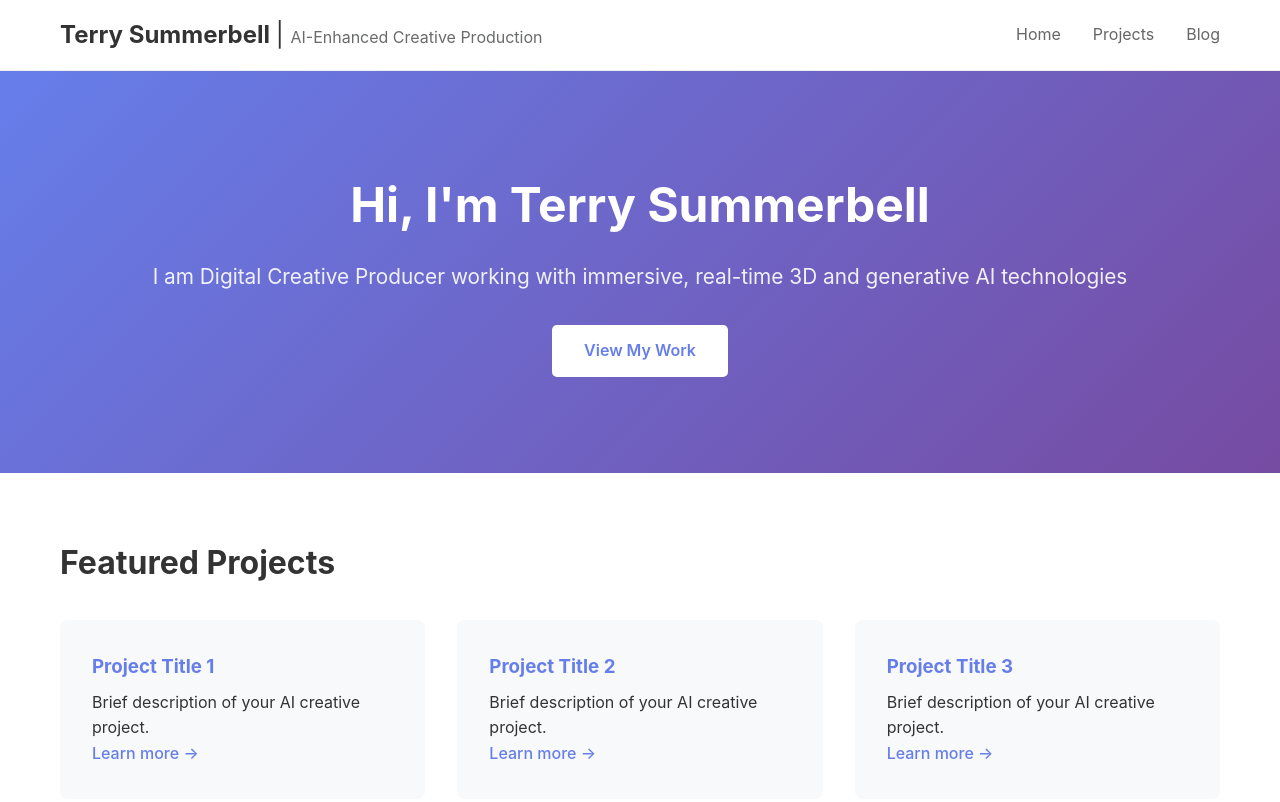
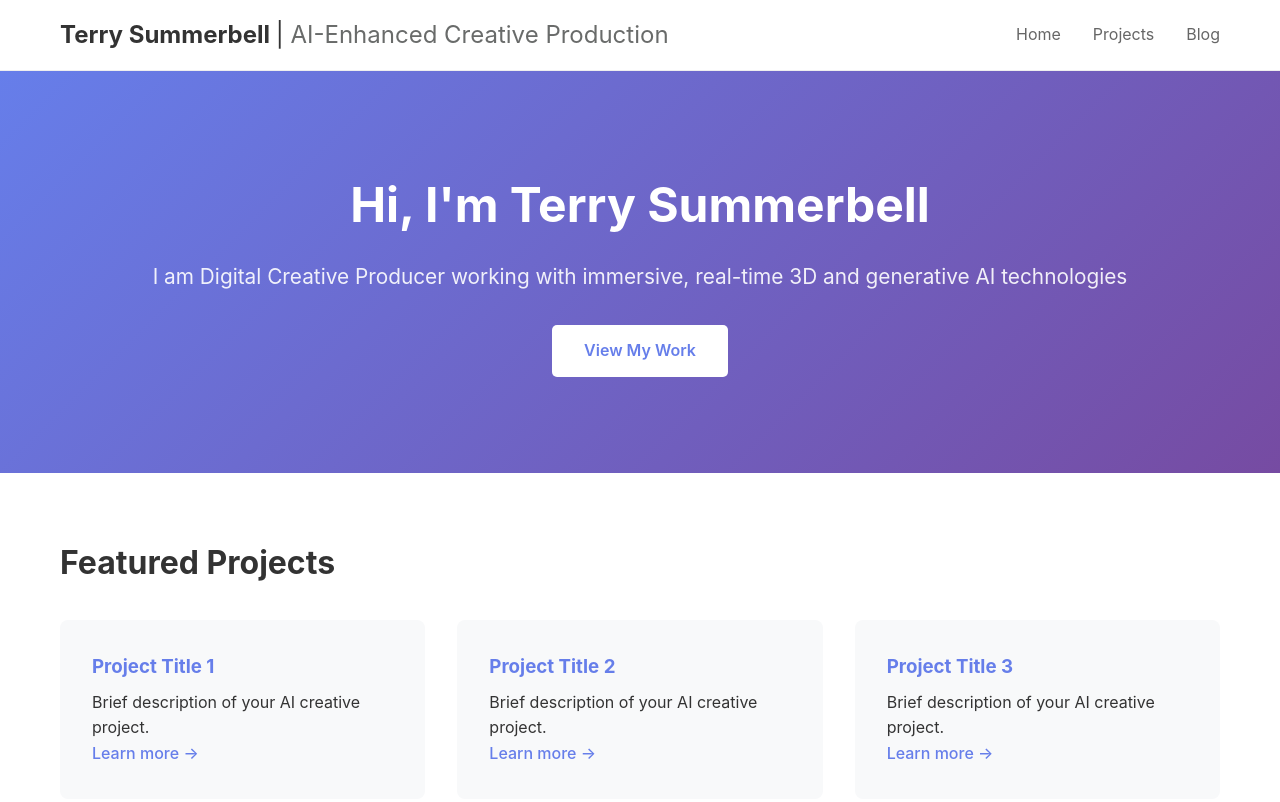
Before and after one commit to terrysummerbell/terry-summerbell.github.io, a plain HTML site: page index.html in a window 1280 px wide. Shown: the top 802 px of the page. Drawn offline with Linux system fonts and the light colour scheme.

Commit message:
Fix HTML formatting in navigation logo link

```diff
--- a/index.html
+++ b/index.html
@@ -9,7 +9,7 @@
 <body>
     <nav>
         <div class="nav-container">
-            <a href="index.html" class="logo">Terry Summerbell <span style="font-weight: 400"> | </span><span style="color: #696b6a; font-size: 1rem; font-weight: 400;">AI-Enhanced Creative Production</span></a>
+            <a href="index.html" class="logo">Terry Summerbell <span style="font-weight: 400"> | </span><span style="color: #696b6a; font-weight: 400;">AI-Enhanced Creative Production</span></a>
             <ul class="nav-links">
                 <li><a href="index.html">Home</a></li>
                 <li><a href="projects.html">Projects</a></li>
```
